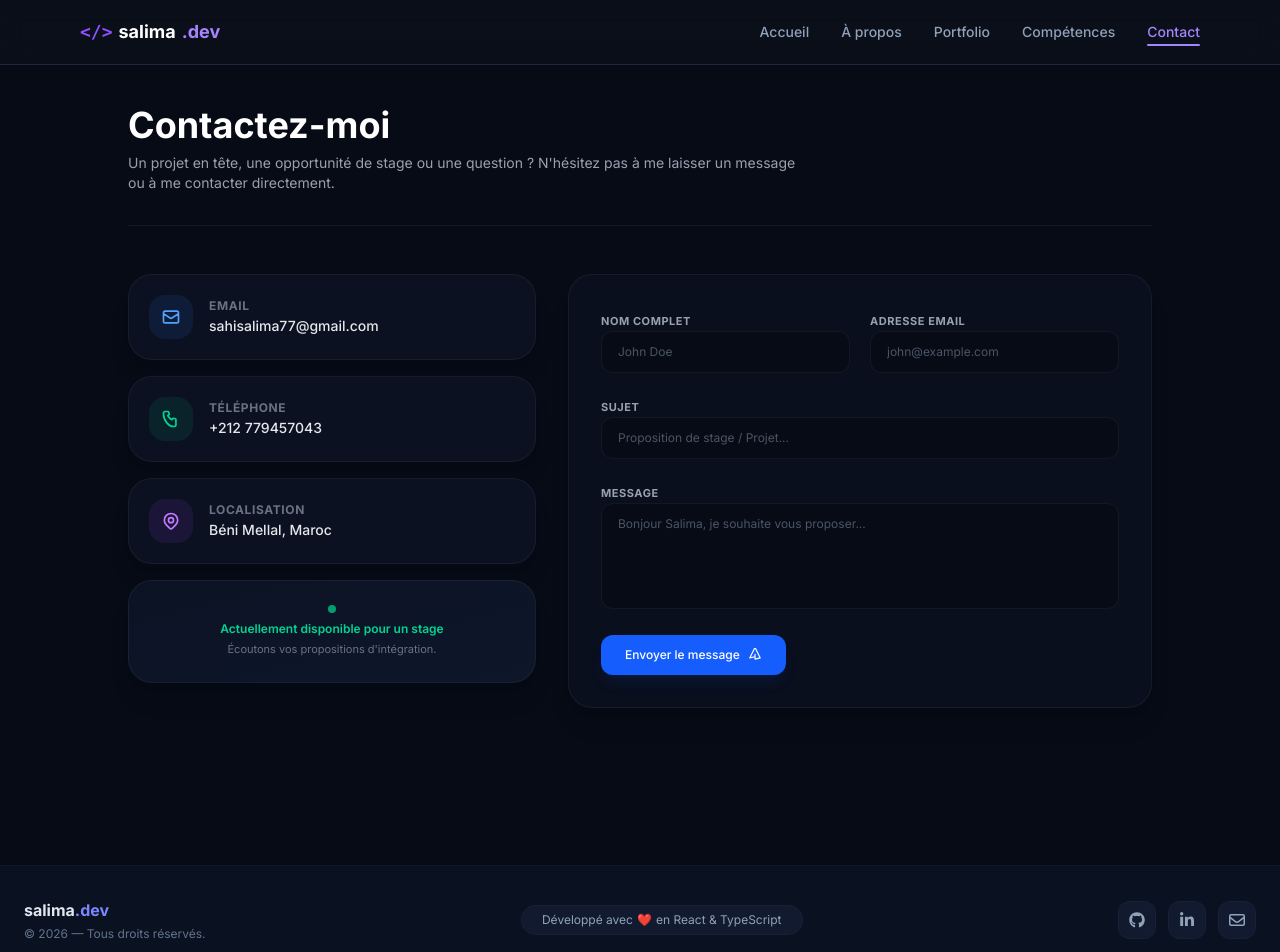
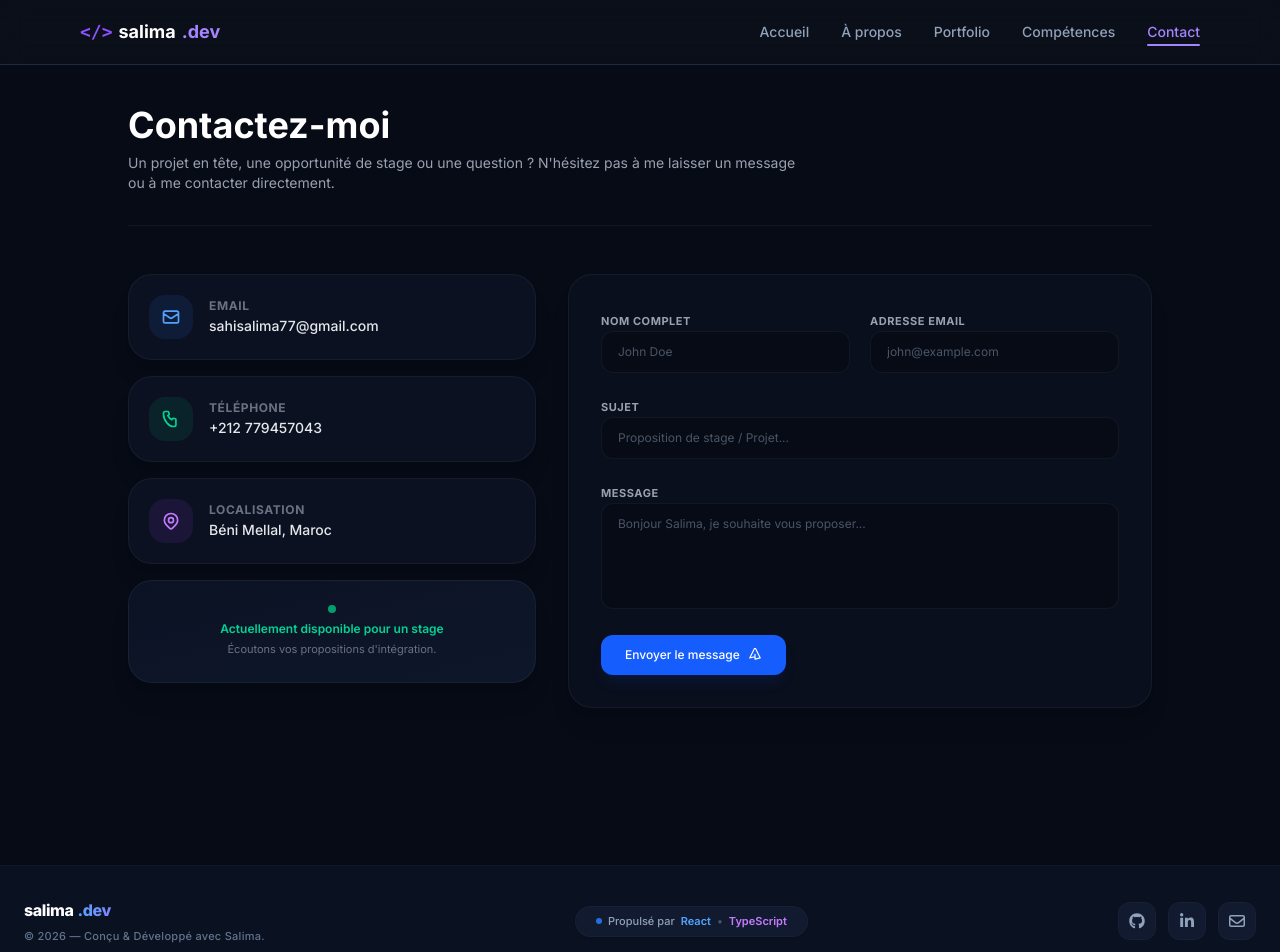
Before and after one commit to shsalima/devFolio-portfolio-developpeur, a Next.js app: page /contact in a window 1280 px wide. Shown: the top 952 px of the page. Built offline with nearby package versions, Linux system fonts and the light colour scheme.

Commit message:
un petite changement dans la page contact et footer

```diff
--- a/app/contact/page.tsx
+++ b/app/contact/page.tsx
@@ -16,7 +16,6 @@ export default function ContactPage() {
 
           <div className="lg:col-span-5 space-y-4">
 
-            {/* CARTE EMAIL */}
             <div className="bg-[#0F172A]/60 border border-white/5 rounded-3xl p-5 flex items-center gap-4 shadow-xl">
               <div className="p-3 bg-blue-500/10 text-blue-400 rounded-2xl shrink-0">
                 <svg xmlns="http://www.w3.org/2000/svg" className="h-5 w-5" fill="none" viewBox="0 0 24 24" stroke="currentColor">
--- a/components/Footer.tsx
+++ b/components/Footer.tsx
@@ -7,21 +7,25 @@ export default function Footer() {
     <footer className="w-full bg-[#0a1120] py-8 border-t border-slate-900">
       <div className="max-w-7xl mx-auto px-6 flex flex-col sm:flex-row items-center justify-between gap-6">
 
-        <div className="text-center sm:text-left">
-          <h3 className="text-base font-bold text-slate-200">
-            salima<span className="text-indigo-400">.dev</span>
-          </h3>
-          <p className="text-xs text-slate-500 mt-1">
-            © {currentYear} — Tous droits réservés.
-          </p>
-        </div>
+      <div className="text-center sm:text-left space-y-1.5">
+  <h3 className="text-base font-extrabold tracking-tight text-white flex items-center justify-center sm:justify-start gap-1">
+    <span>salima</span>
+    <span className="text-transparent bg-clip-text bg-gradient-to-r from-blue-400 to-indigo-400">.dev</span>
+  </h3>
 
-        <div className="bg-[#111a2e] border border-slate-800/50 rounded-full px-5 py-1.5 text-xs text-slate-400 flex items-center justify-center gap-1">
-          <span>Développé avec</span>
-          <span className="text-rose-500">❤️</span>
-          <span>en React & TypeScript</span>
-        </div>
+  <p className="text-[11px] font-medium text-slate-500 tracking-wide">
+    © {currentYear} — Conçu & Développé avec Salima.
+  </p>
+</div>
 
+        <div className="bg-[#111a2e] border border-slate-800/50 rounded-full px-5 py-1.5 text-[11px] font-medium text-slate-400 flex items-center justify-center gap-1.5 shadow-sm">
+  <span className="w-1.5 h-1.5 rounded-full bg-blue-500 animate-pulse"></span>
+  <span>Propulsé par</span>
+  <span className="text-blue-400 font-semibold">React</span>
+  <span className="text-slate-600">•</span>
+  <span className="text-purple-400 font-semibold">TypeScript</span>
+
+</div>
         <div className="flex items-center gap-3">
           <a
             href="https://github.com/shsalima/"
```
